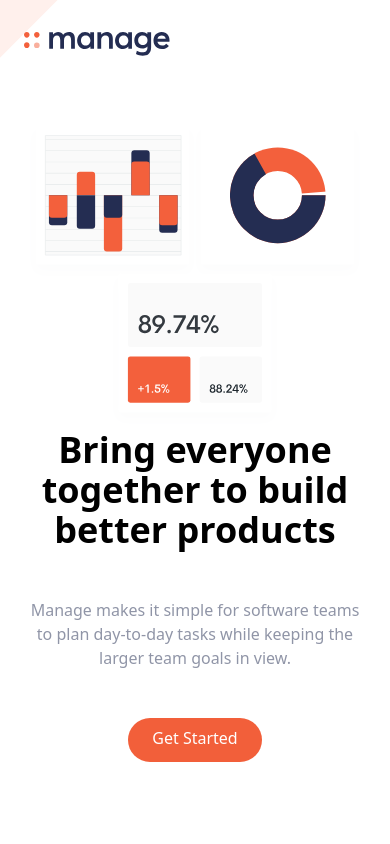
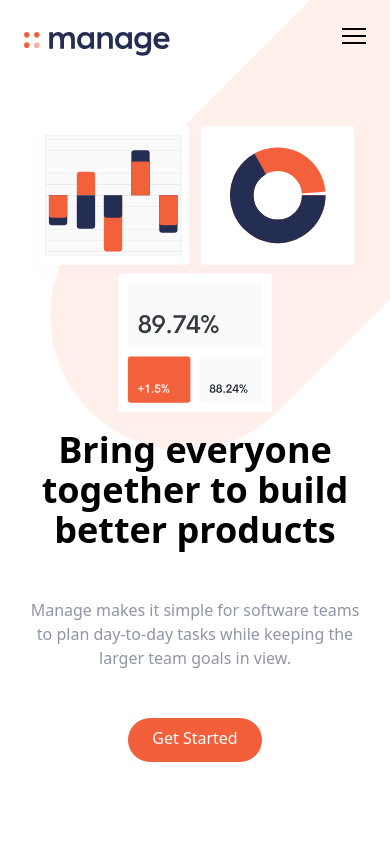
Before and after one commit to akhilsingh1911/tailwind, a website: page index.html in a window 390 px wide. Shown: the top 844 px of the page. Drawn offline with Linux system fonts and the light colour scheme.

Commit message:
Custom CSS (hamburger menu)

```diff
--- a/input.css
+++ b/input.css
@@ -14,11 +14,60 @@
     background-repeat: no-repeat
 }
 
-@media(max-width: 576px){
-    background-position: 50px -50px;
-    background-size: 500px;
+@media(max-width: 576px) {
+    body{
+        background-position: 50px -50px;
+        background-size: 500px;
+    }
+
+    #cta{
+    background-image: url('../img/bg-simplify-section-mobile.svg');
+    }
 }
 
-#cta{
-    background-image: url('../img/bg-simplify-section-mobile.svg');
+/* hamburger menu */
+.hamburger{
+    cursor: pointer;
+    width: 24px;
+    height: 24px;
+    transition: all 0.25s;
+    position:relative;
 }
+
+.hamburger-top,
+.hamburger-middle,
+.hamburger-bottom{
+    position: absolute;
+    top: 0;
+    left: 0;
+    width: 24px;
+    height: 2px;
+    background: #000;
+    transform: rotate(0);
+    transition: all 0.5s;
+}
+
+.hamburger-middle{
+    transform:translateY(7px);
+}
+
+.hamburger-bottom{
+    transform: translateY(14px);
+}
+
+.open{
+    transform: rotate(90deg);
+    transform: translateY(0px);
+}
+
+.open .hamburger-top{
+    transform: rotate(45deg) translateY(6px) translate(6px);
+}
+
+.open .hamburger-middle{
+    display: none;
+}
+
+.open .hamburger-bottom{
+    transform: rotate(-45deg) translateY(6px) translate(-6px);
+}
```
Also changed, not shown: css/main.css.
